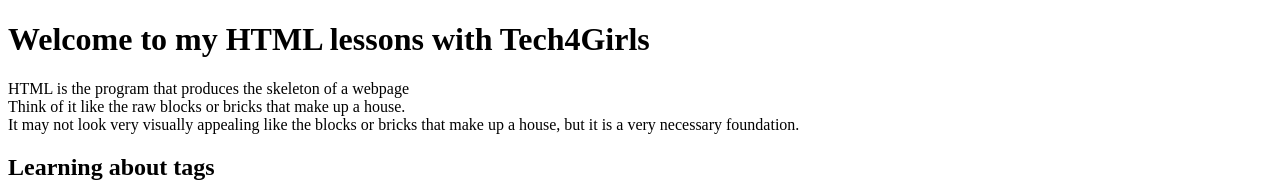
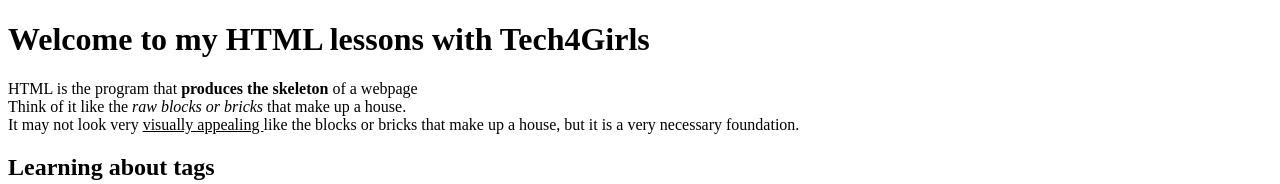
Before and after one commit to ZiahTwumasi/T4G_Lesson1, a plain HTML site: page pages/index.html in a window 1280 px wide. Shown: the top 184 px of the page. Drawn offline with Linux system fonts and the light colour scheme.

Commit message:
adding all files

```diff
--- a/pages/index.html
+++ b/pages/index.html
@@ -8,9 +8,9 @@
 
 <body>
     <h1>Welcome to my HTML lessons with Tech4Girls</h1>
-    <p>HTML is the program that produces the skeleton of a webpage  <br>
-       Think of it like the raw blocks or bricks that make up a house. <br>
-       It may not look very visually appealing like the blocks or bricks
+    <p>HTML is the program that <b> produces the skeleton </b> of a webpage  <br>
+       Think of it like the <i>raw blocks or bricks </i> that make up a house. <br>
+       It may not look very <u> visually appealing </u> like the blocks or bricks
        that make up a house, but it is a very necessary foundation.
     </p>
 
```
